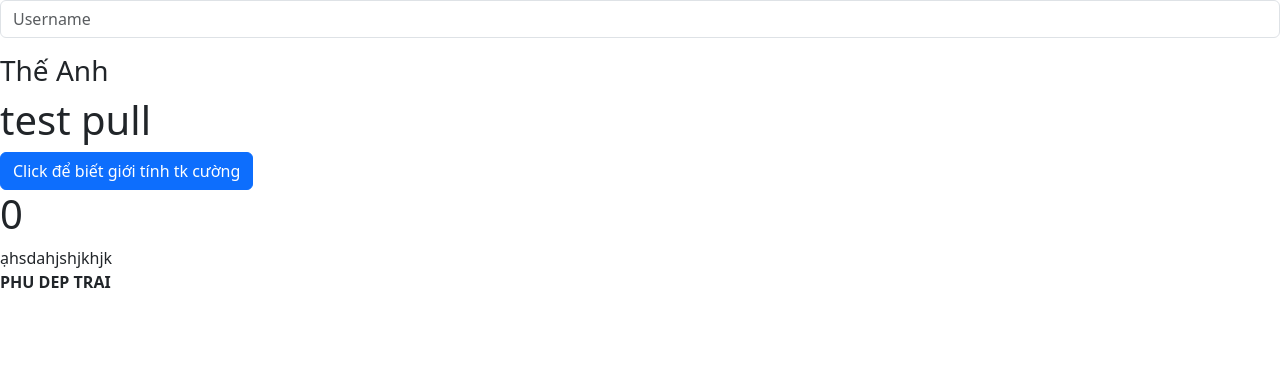
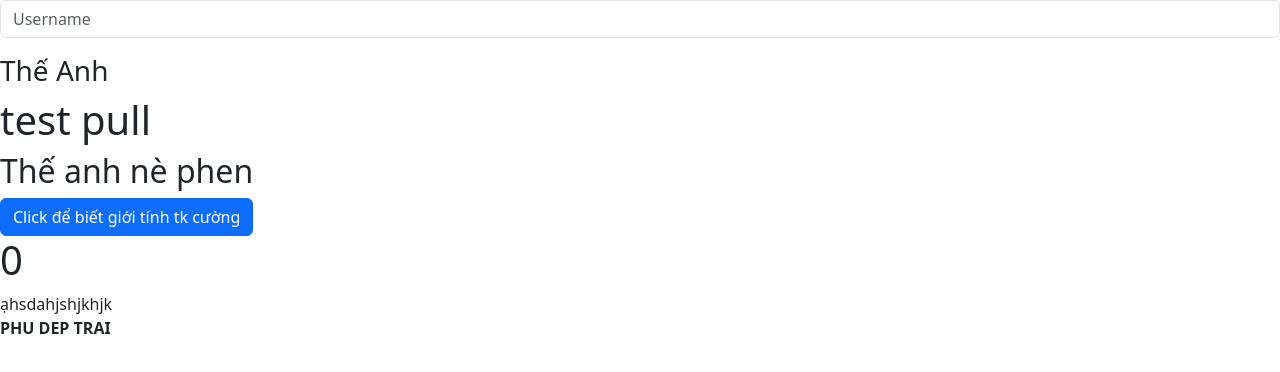
Before and after one commit to ntanh23112005/demo-vue, a Vue app: page / in a window 1280 px wide. Shown: the top 372 px of the page. Built offline with nearby package versions, Linux system fonts and the light colour scheme.

Commit message:
test pull

```diff
--- a/src/views/Hello.vue
+++ b/src/views/Hello.vue
@@ -9,6 +9,7 @@
 
     <h3>Thế Anh</h3>
     <h1>test pull</h1>
+    <h2>Thế anh nè phen</h2>
   </div>
 
   <button @click="changeCC" class="btn btn-primary">Click để biết giới tính tk cường</button>
```
